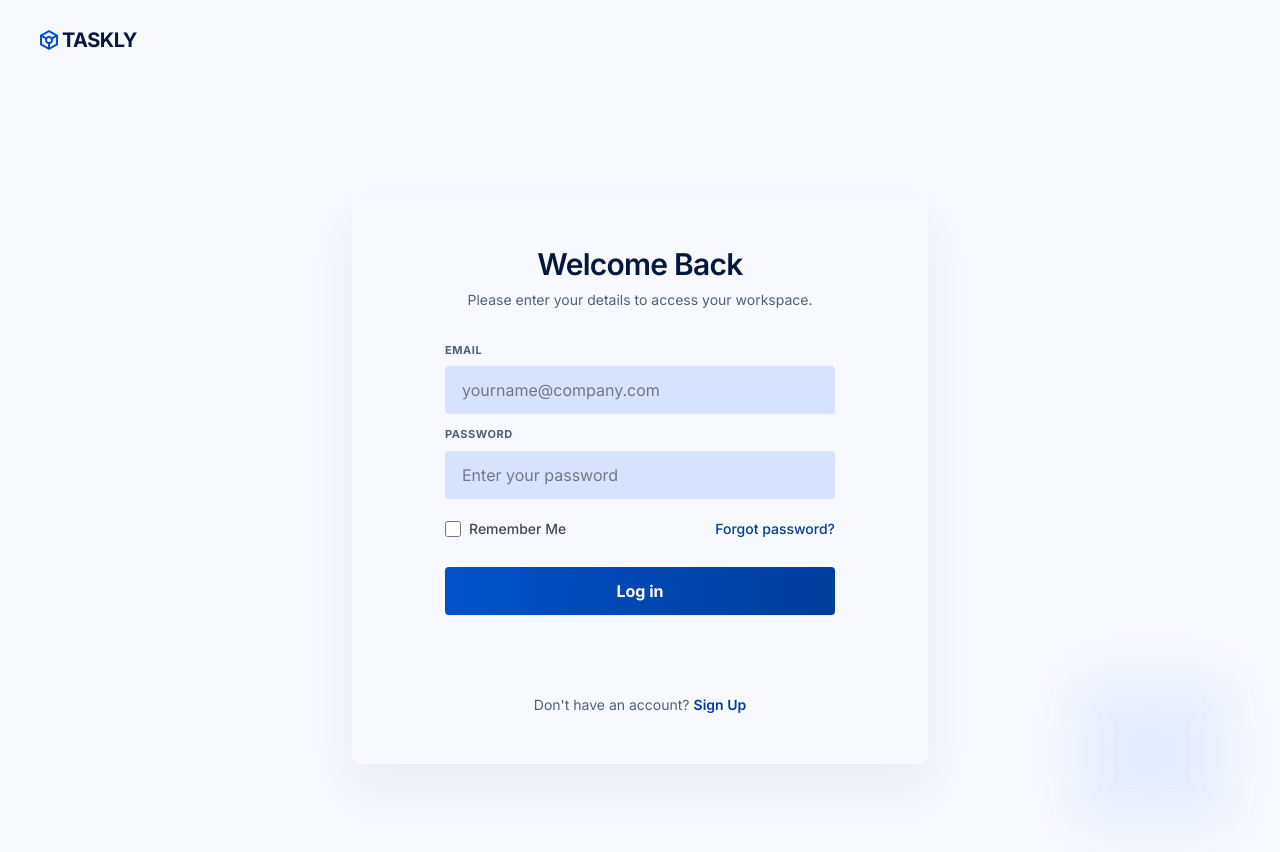
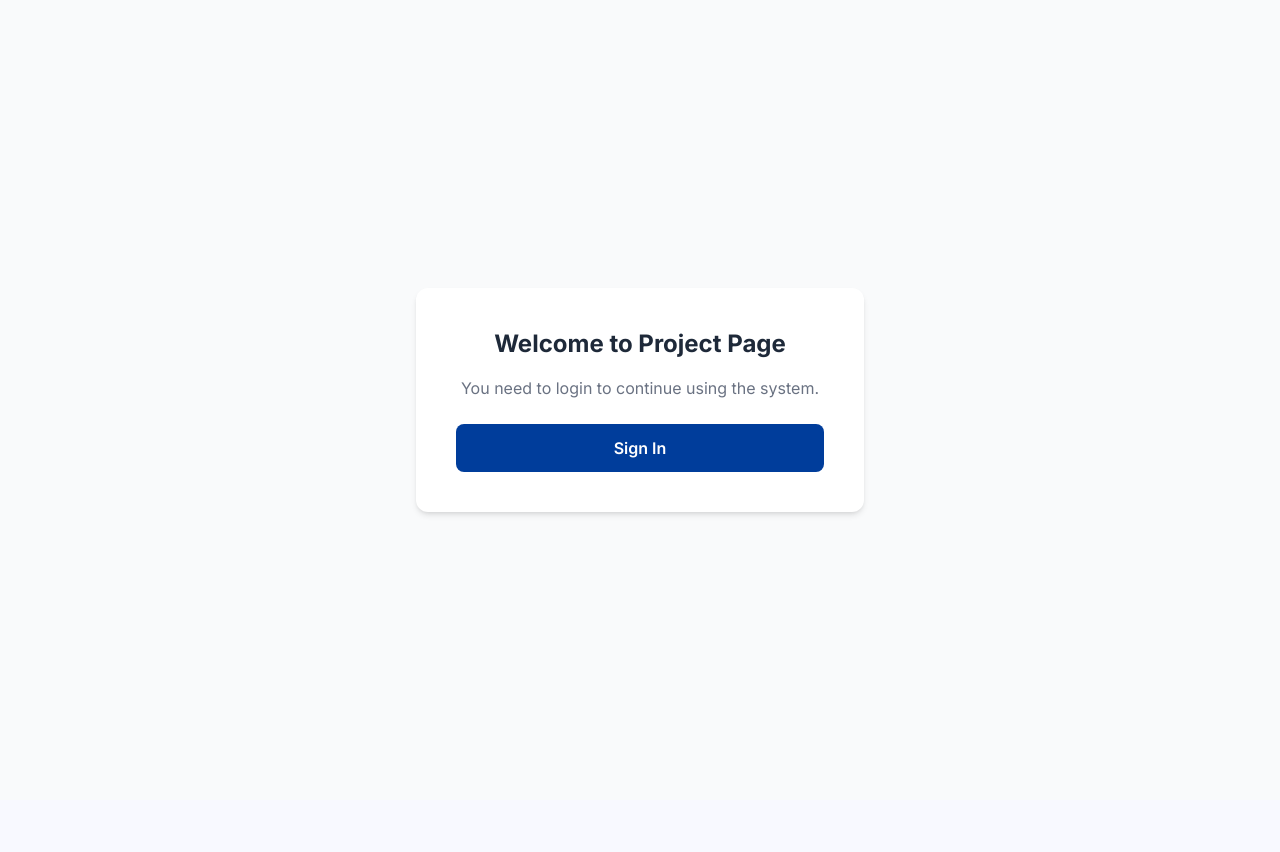
Before and after one commit to AyaHassan55/taskly, a React (Vite) app: page / in a window 1280 px wide. Before the commit this address led to /login. Shown: the top 852 px of the page. After the commit the page ends 800 px from the top, so only its background shows below. Built offline with nearby package versions, Linux system fonts and the light colour scheme.

Commit message:
fix: try ro solve error "forgot pass email redirect to login not reset page

```diff
--- a/src/App.tsx
+++ b/src/App.tsx
@@ -30,7 +30,7 @@
       {showHeader && <Header />}
       <div className="flex-1">
         <Routes>
-          <Route path="/" element={<Navigate to="/login" replace />} />
+          <Route path="/" element={<Projects />} />
           <Route path="/sign-up" element={<Signup />} />
           <Route path="/login" element={<Login />} />
           <Route path="/forgot-password" element={<Forgot_Password />} />
@@ -43,7 +43,6 @@
               </ProtectedRoute>
             }
           />
-          <Route path='/projects' element={<Projects />} />
 
         </Routes>
       </div>
```
